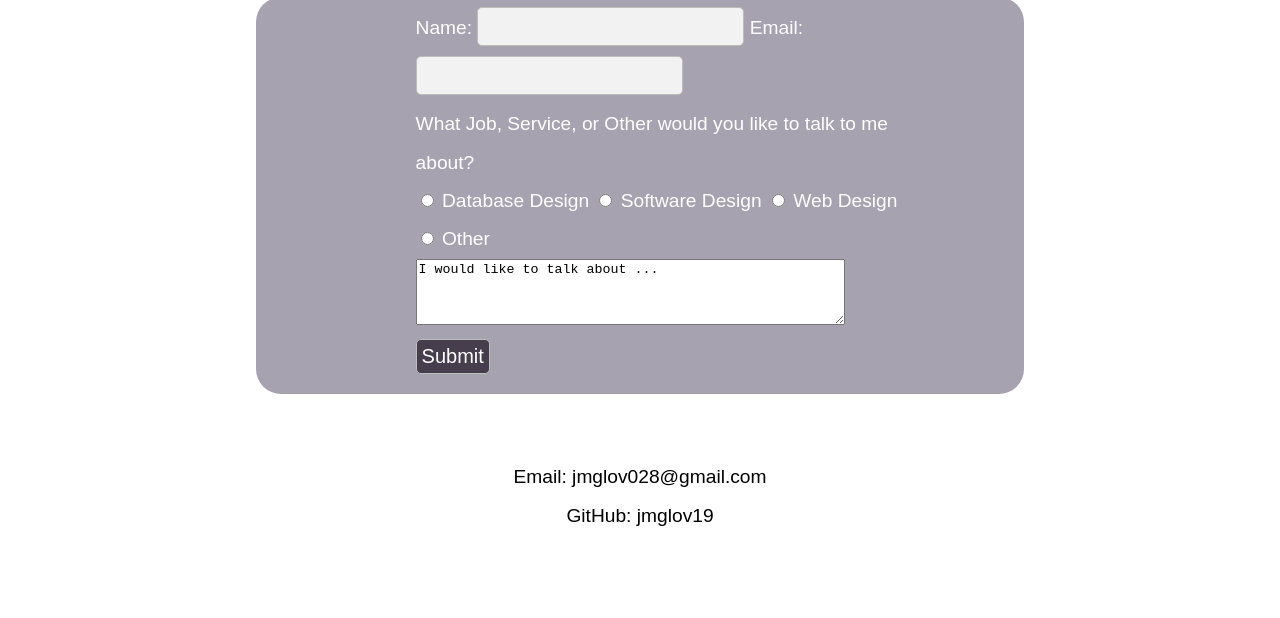
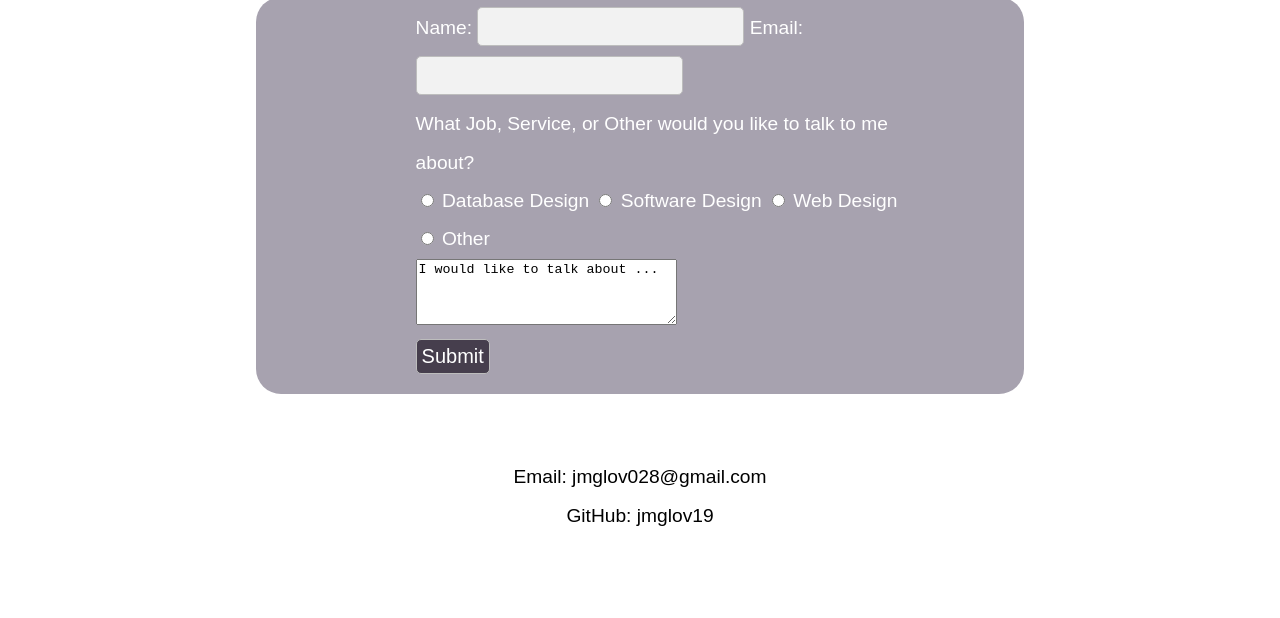
Before and after one commit to jmglov19/Portfolio, a plain HTML site: page contact.html in a window 1280 px wide. Shown: the part 182-800 px from the top of the page. Drawn offline with Linux system fonts and the light colour scheme; files whose address does not match are found by name.

Commit message:
Update contact.html

```diff
--- a/contact.html
+++ b/contact.html
@@ -88,7 +88,7 @@
 
         </p>
         <p id = "form">
-            <textarea name="comments" cols="51" rows="4">I would like to talk about ...</textarea>
+            <textarea name="comments" cols="30" rows="4">I would like to talk about ...</textarea>
         </p>
         <p id = "form">
             <input id= "submit" type="submit" value="Submit" />
```
